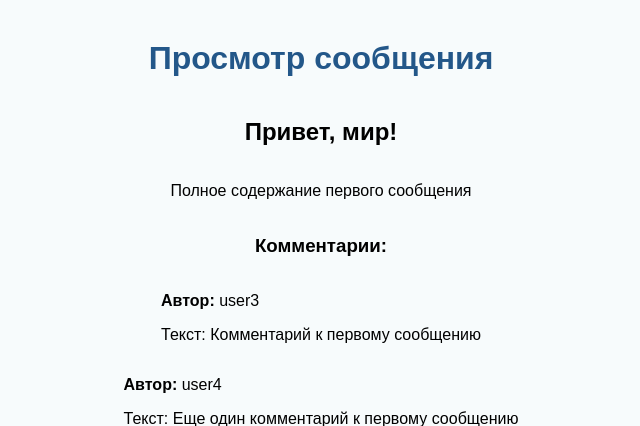
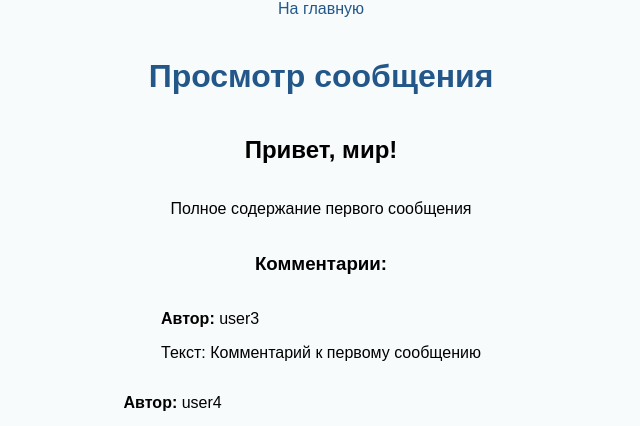
Before and after one commit to OlgaKuzminova/PHPtestChat, a PHP site: page /message/1 in a window 1280 px wide. Shown: the top 426 px of the page, without its empty margins (319-959 px from the left). Run offline with PHP 8.4, Linux system fonts and the light colour scheme; data comes from the database, SQL or seed files in the repository; data that the repository does not hold is empty.

Commit message:
main page link

```diff
--- a/app/src/View/add-message-form.php
+++ b/app/src/View/add-message-form.php
@@ -5,6 +5,9 @@
     <link rel="stylesheet" type="text/css" href="style.css">
 </head>
 <body>
+    <header>
+        <a href="/">На главную</a>
+    </header>
     <h1>Добавление сообщения</h1>
     <form method="post" action="/submit-message">
         <label for="title">Заголовок:</label>
--- a/app/src/View/edit-message.php
+++ b/app/src/View/edit-message.php
@@ -5,6 +5,9 @@
     <link rel="stylesheet" type="text/css" href="/../style.css">
 </head>
 <body>
+    <header>
+        <a href="/">На главную</a>
+    </header>
     <h1>Редактирование сообщения</h1>
     <form action="/message/update/<?php echo $this->data['message']['message_id']; ?>" method="post">
     <?php echo $this->data['message']['message_id']; ?>
--- a/app/src/View/view-message.php
+++ b/app/src/View/view-message.php
@@ -5,6 +5,9 @@
     <link rel="stylesheet" type="text/css" href="../style.css">
 </head>
 <body>
+    <header>
+    <a href="/">На главную</a>
+    </header>
     <h1>Просмотр сообщения</h1>
     <h2><?php echo $this->data['message']['title']; ?></h2>
     <p><?php echo $this->data['message']['full_content']; ?></p>
```
